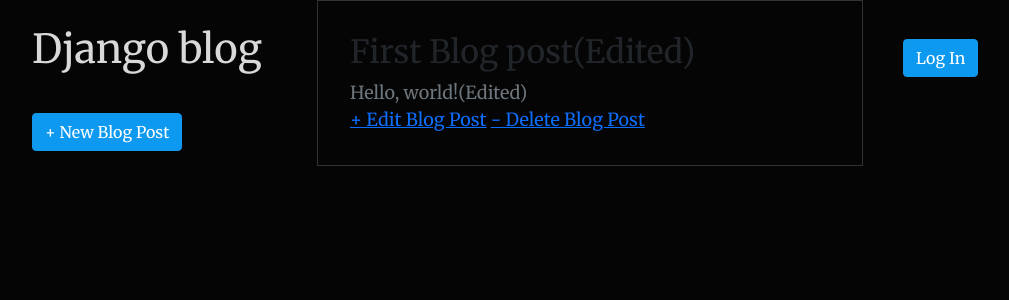
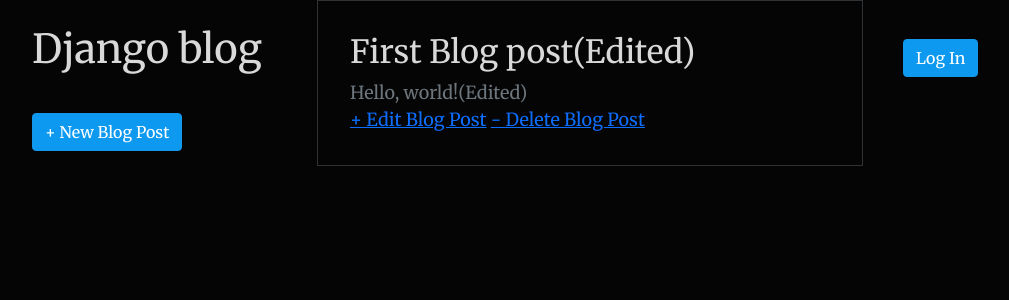
Before and after one commit to TraeDavis/fsdi_112_django_blog, a Django app: page /post/1/ in a window 1280 px wide. Shown: the top 300 px of the page, without its empty margins (50-1059 px from the left). Run offline with Django 3.2, Linux system fonts and the light colour scheme; data comes from the database, SQL or seed files in the repository; both versions use the stored data as it was after the commit.

Commit message:
change text color

```diff
--- a/static/css/base.css
+++ b/static/css/base.css
@@ -2,7 +2,9 @@
     font-family: 'Merriweather', serif;
     font-size: 18px;
     background-color:  rgba(0, 0, 0, 0.979);
-
+}
+.col-6{
+    color:rgb(217, 217, 217);
 }
 .row{
     align-items: baseline;
```
Also changed, not shown: db.sqlite3.
